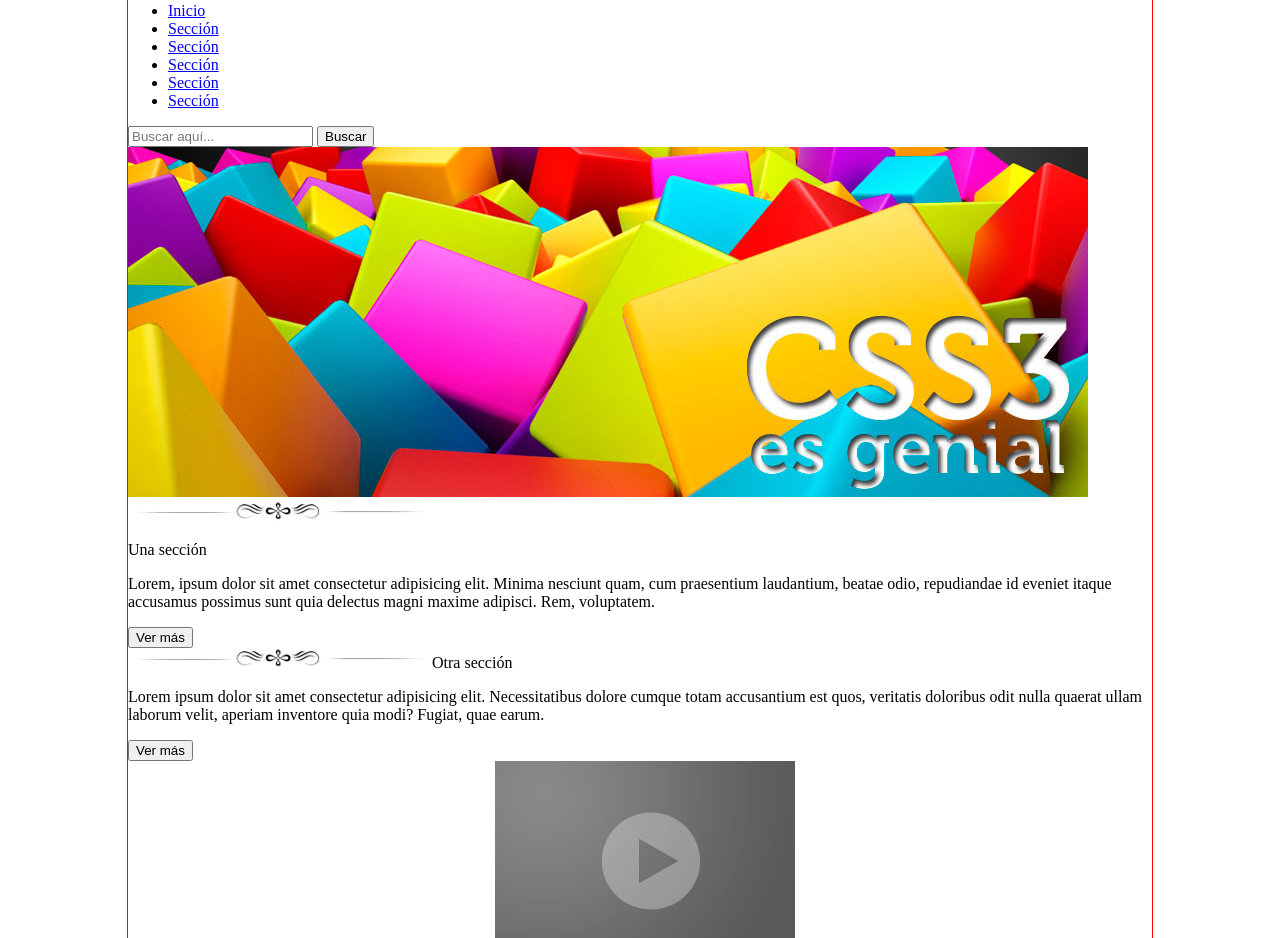
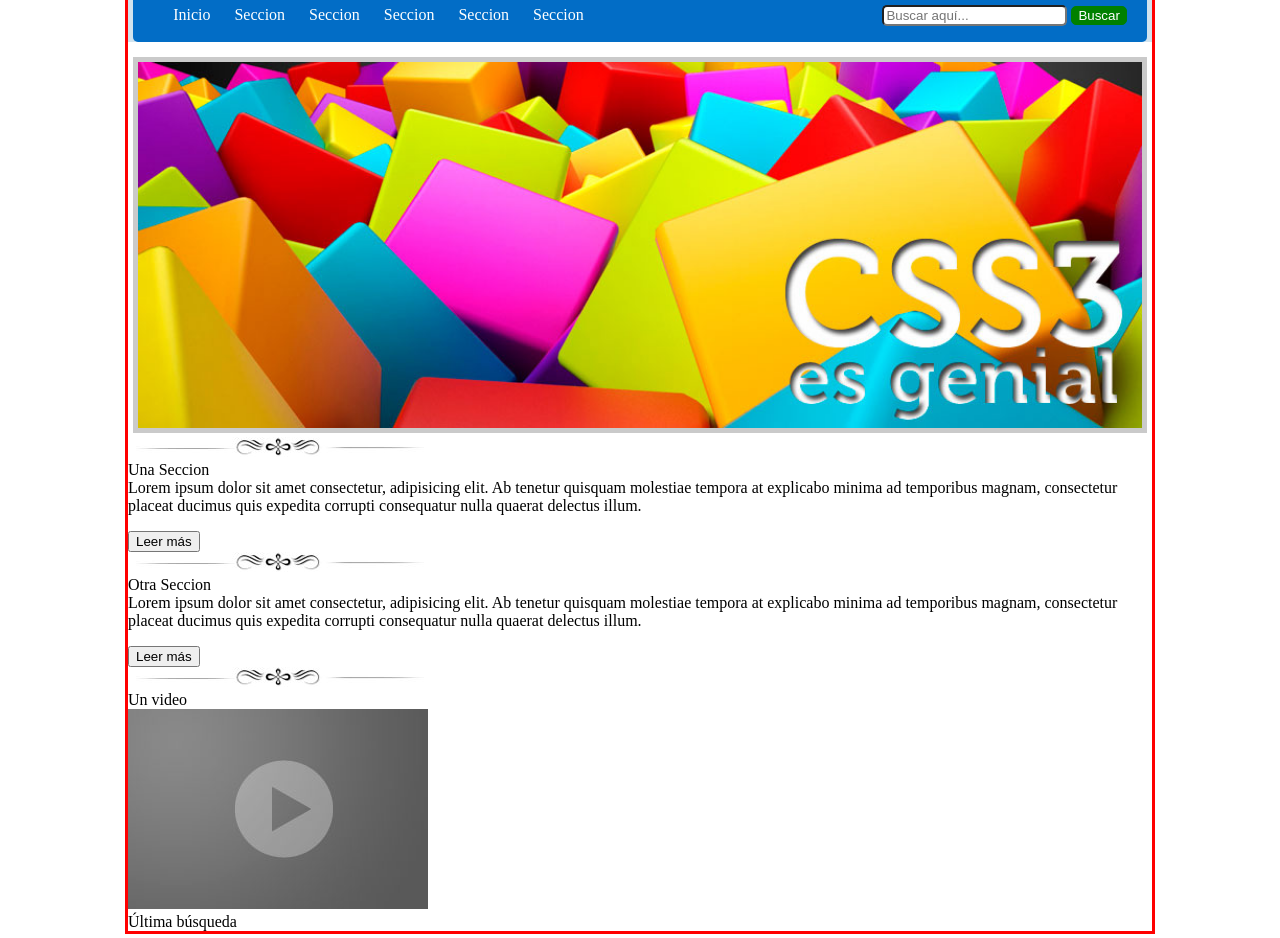
Before and after one commit to KapStorm/pw12132233, a plain HTML site: page practica01css/index.html in a window 1280 px wide. Shown: the part 273-1211 px from the top of the page. Drawn offline with Linux system fonts and the light colour scheme.

Commit message:
Practica01 mitad CSS

```diff
--- a/practica01css/css/estilos.css
+++ b/practica01css/css/estilos.css
@@ -1,5 +1,51 @@
-body {
-  border: 1px solid red;
+body{
   max-width: 1024px;
-  margin: 0 auto;
+  font-size: 16px;
+  margin: 0px auto;
+  border: solid red;
 }
+header{
+  background: #d1e3ee;
+}
+
+#logo{
+  margin-top: -150px;
+}
+header nav{
+  background: #026dc6;
+  border-radius: 5px;
+  padding: 2px 0px;
+  margin: 0px auto;
+  width: 99%;
+}
+
+header nav form{
+  float: right;
+  margin-right: 20px;
+  margin-top: -35px;
+}
+header nav form input{
+  border-radius: 5px;
+}
+header nav form input[type="submit"]{
+  background-color: green;
+  border: 1px solid green;
+  color: white;
+
+}
+header nav ul li{
+  color: white;
+  display: inline-block;
+  margin-right: 20px;
+}
+#seccion01{
+  margin-top: 15px;
+
+}
+#seccion01 article{
+  text-align: center;
+}
+#seccion01 article img{
+  border: 5px solid rgba(150,150,150,0.5);
+  width: 98%;
+}
--- a/practica01css/index.html
+++ b/practica01css/index.html
@@ -10,18 +10,17 @@
   <body>
     <header>
       <img src="./img/resplandor.png" alt="resplandor" />
-      <img src="./img/logo.png" alt="logo empresa" id="logo" />
+      <img src="./img/logo.png" alt="logo empresa" id="Logo" />
 
       <nav>
         <ul>
-          <li><a href="#">Inicio</a></li>
-          <li><a href="#">Sección</a></li>
-          <li><a href="#">Sección</a></li>
-          <li><a href="#">Sección</a></li>
-          <li><a href="#">Sección</a></li>
-          <li><a href="#">Sección</a></li>
+          <li>Inicio</li>
+          <li>Seccion</li>
+          <li>Seccion</li>
+          <li>Seccion</li>
+          <li>Seccion</li>
+          <li>Seccion</li>
         </ul>
-
         <form action="#">
           <input type="text" placeholder="Buscar aquí..." />
           <input type="submit" value="Buscar" />
@@ -37,30 +36,34 @@
       </section>
       <section id="seccion02">
         <article>
-          <img src="./img/separador.jpg" alt="Separador" />
-          <p>Una sección</p>
-          <p>
-            Lorem, ipsum dolor sit amet consectetur adipisicing elit. Minima
-            nesciunt quam, cum praesentium laudantium, beatae odio, repudiandae
-            id eveniet itaque accusamus possimus sunt quia delectus magni maxime
-            adipisci. Rem, voluptatem.
-          </p>
-          <input type="submit" value="Ver más" />
+          <img src="./img/separador.jpg" alt="Estoy separando" />
+          <br />
+          <span class="unaSeccion nito">Una Seccion</span>
+          <br />
+          Lorem ipsum dolor sit amet consectetur, adipisicing elit. Ab tenetur
+          quisquam molestiae tempora at explicabo minima ad temporibus magnam,
+          consectetur placeat ducimus quis expedita corrupti consequatur nulla
+          quaerat delectus illum.
+          <p></p>
+          <input type="button" value="Leer más" />
         </article>
         <article>
-          <img src="./img/separador.jpg" alt="Separador" />
-          <span class="otraSeccion nito">Otra sección</span>
-          <p>
-            Lorem ipsum dolor sit amet consectetur adipisicing elit.
-            Necessitatibus dolore cumque totam accusantium est quos, veritatis
-            doloribus odit nulla quaerat ullam laborum velit, aperiam inventore
-            quia modi? Fugiat, quae earum.
-          </p>
-          <input type="submit" value="Ver más" />
+          <img src="./img/separador.jpg" alt="Estoy separando" />
+          <br />
+          <span class="otraSeccion nito">Otra Seccion</span>
+          <br />
+          Lorem ipsum dolor sit amet consectetur, adipisicing elit. Ab tenetur
+          quisquam molestiae tempora at explicabo minima ad temporibus magnam,
+          consectetur placeat ducimus quis expedita corrupti consequatur nulla
+          quaerat delectus illum.
+          <p></p>
+          <input type="button" value="Leer más" />
         </article>
         <article>
-          <img src="./img/separador.jpg" alt="Separador" />
+          <img src="./img/separador.jpg" alt="Estoy separando" />
+          <br />
           <span class="otraSeccion nito">Un video</span>
+          <br />
           <img src="./img/video.jpg" alt="Video" />
         </article>
       </section>
```
